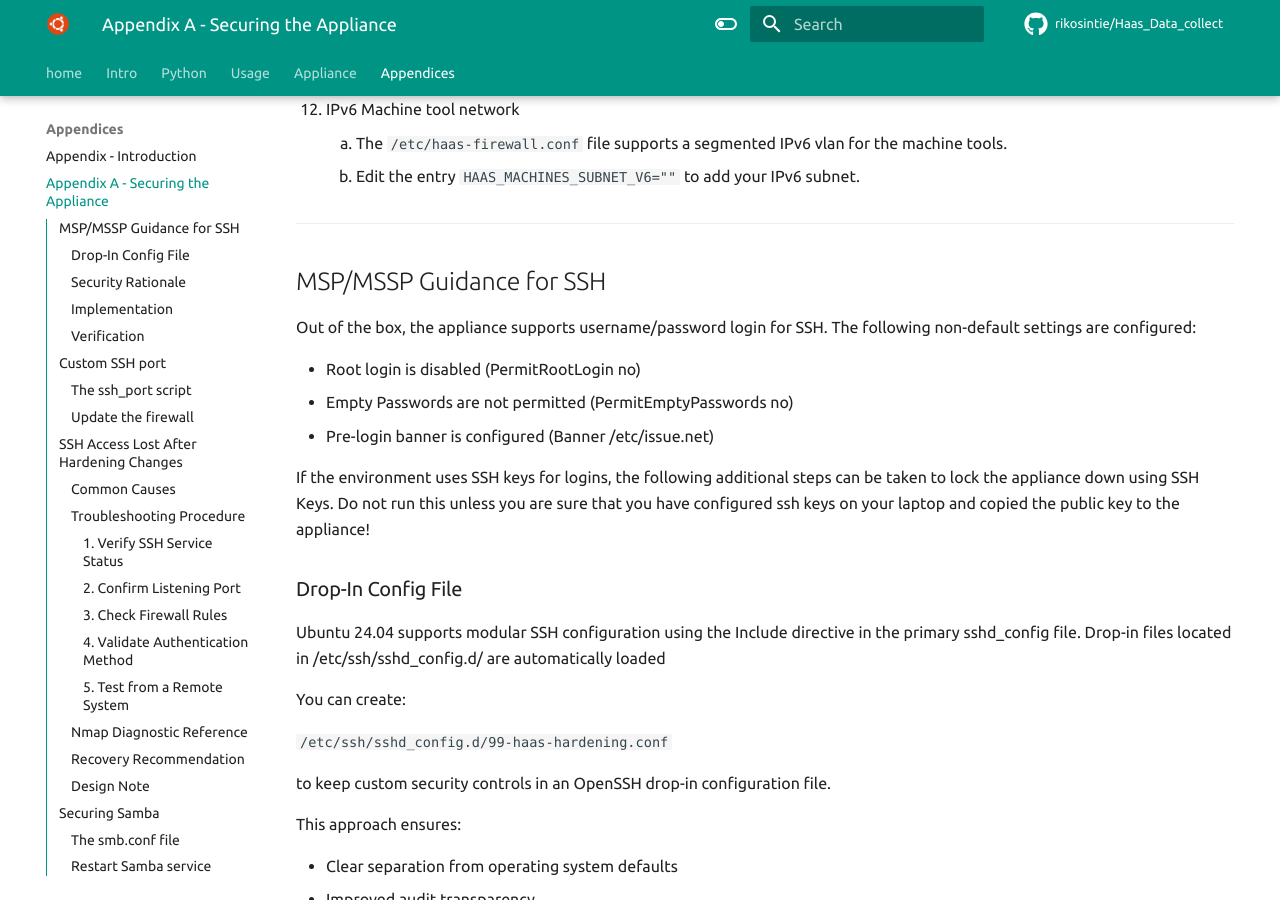
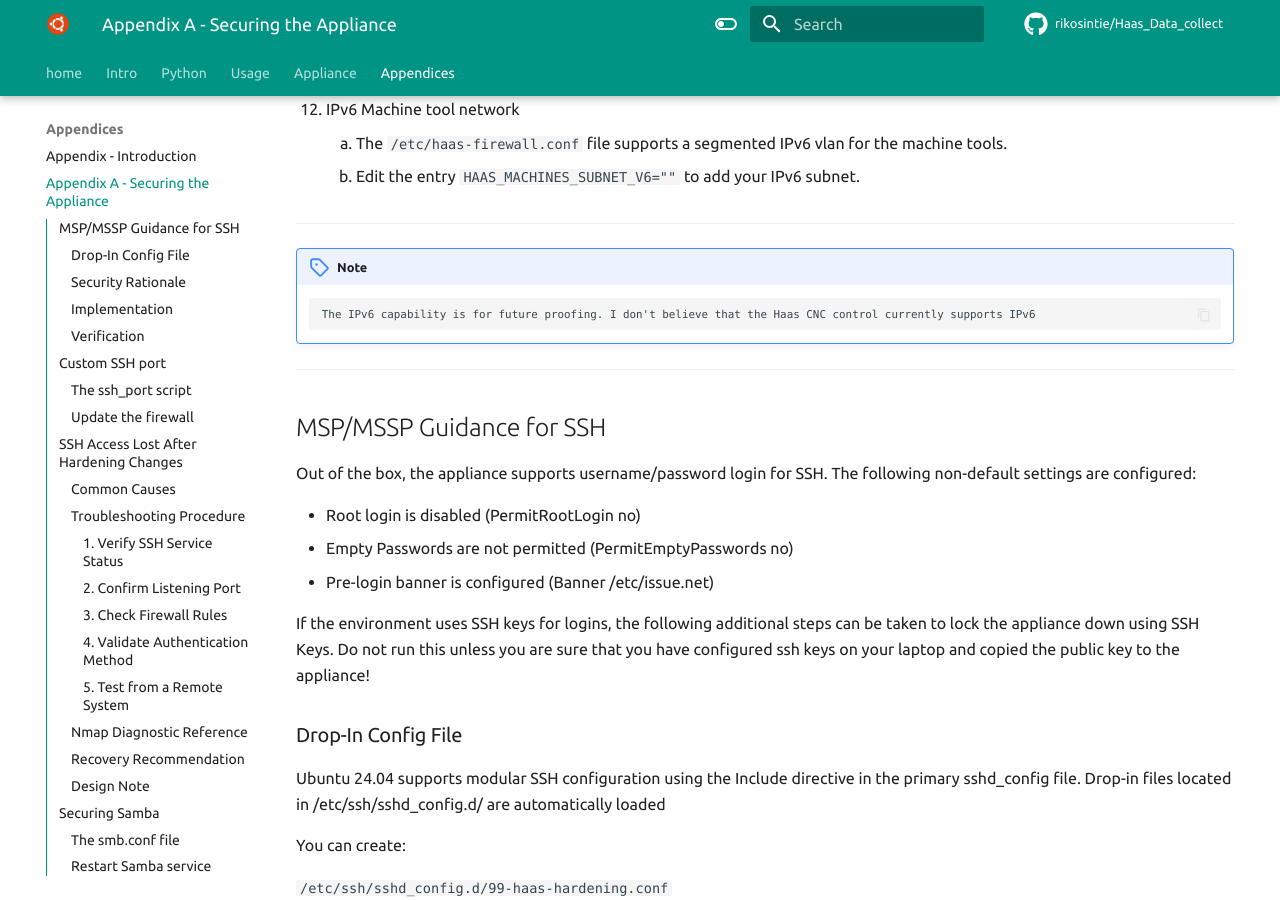
Before and after one commit to rikosintie/Haas_Data_collect, an MkDocs documentation site: the page built from docs/appendices/appendix-a.md, in a window 1280 px wide and 900 px high, scrolled down 2346 px. Built offline with MkDocs 1.6.1 and Material for MkDocs 9.7.7, drawn with Linux system fonts in a browser that asks for light colours; some web fonts are replaced; comment, search, counter and statistics services are not loaded.

Commit message:
Git Title: Added a note about IPv6 being future proofing

```diff
--- a/docs/appendices/appendix-a.md
+++ b/docs/appendices/appendix-a.md
@@ -75,6 +75,11 @@ Since the appliance has a very limited role it can be hardened against typical a
 1. IPv6 Machine tool network
     1. The `/etc/haas-firewall.conf` file supports a segmented IPv6 vlan for the machine tools.
     2. Edit the entry `HAAS_MACHINES_SUBNET_V6=""` to add your IPv6 subnet.
+
+----------------------------------------------------------------
+
+!!! Note
+        The IPv6 capability is for future proofing. I don't believe that the Haas CNC control currently supports IPv6
 
 ----------------------------------------------------------------
 
```
